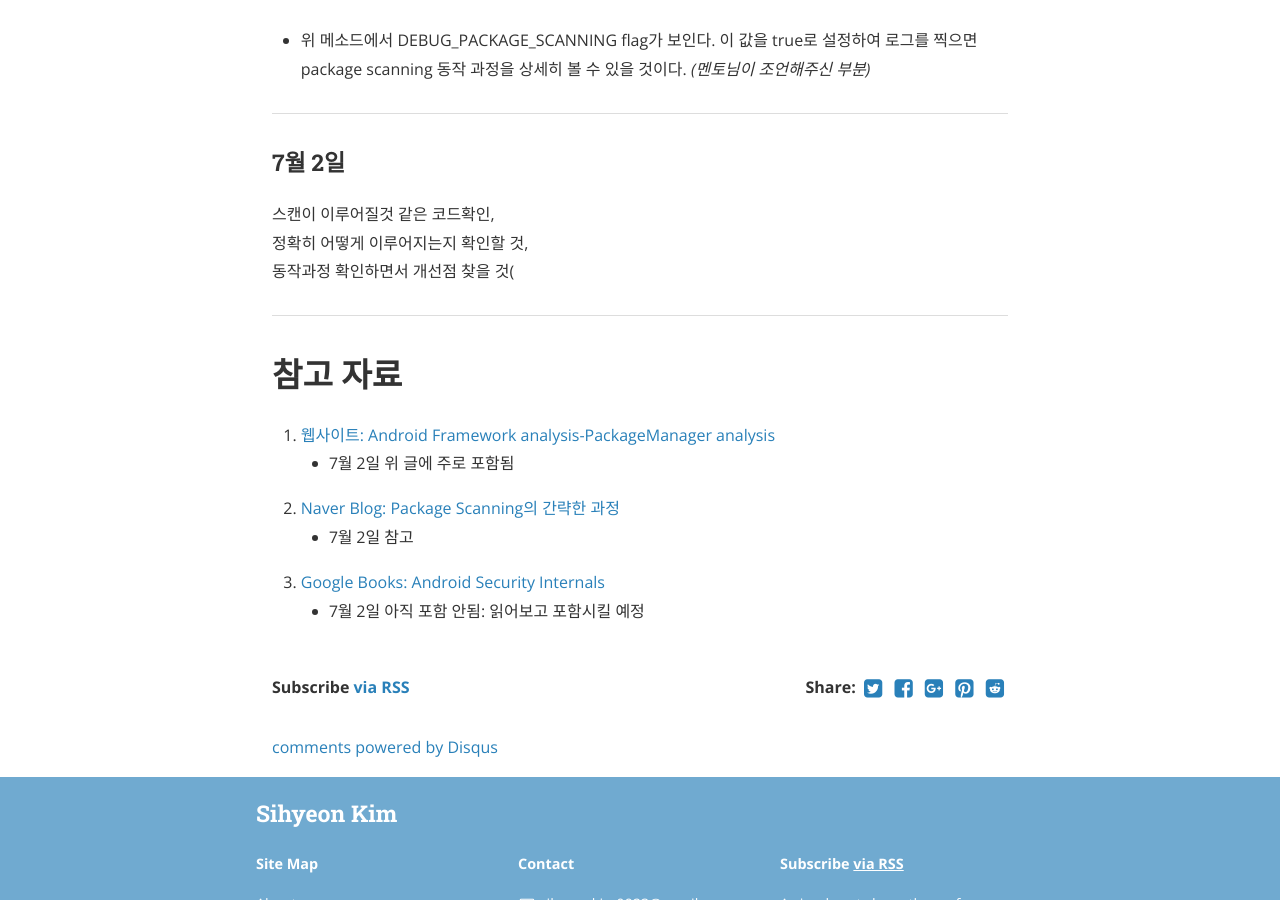
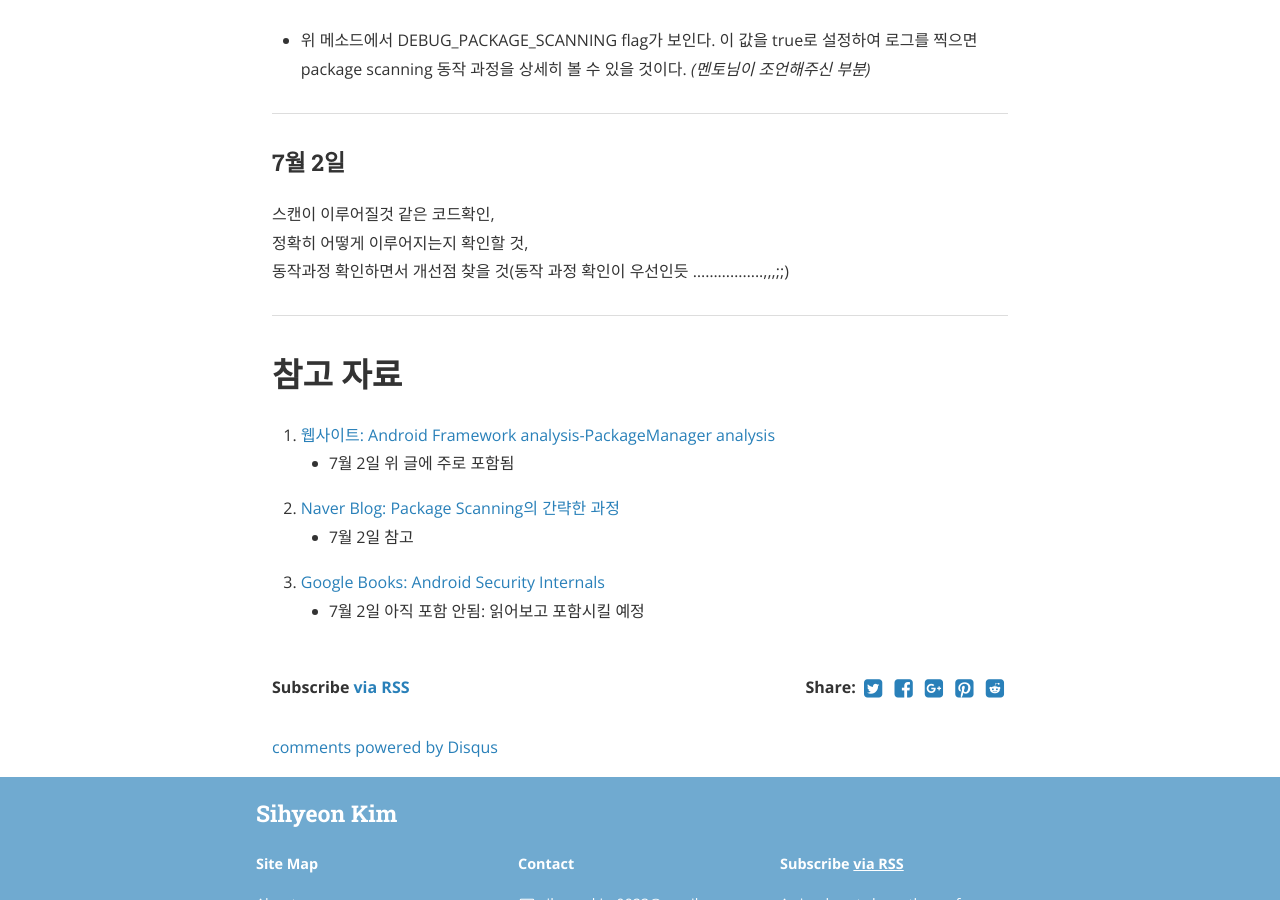
Before and after one commit to sihyeon-kim/sihyeon-kim.github.io, a Jekyll site: the page built from _posts/2019-07-02-Android-Package-Manager-#02-starting-from-system-server.markdown, in a window 1280 px wide and 900 px high, scrolled down 4069 px. Built offline with Jekyll 4.4.1, drawn with Linux system fonts in a browser that asks for light colours; nearby versions of some CDN libraries; comment, search, counter and statistics services are not loaded.

Commit message:
Update 2019-07-02-Android-Package-Manager-#02-starting-from-system-server.markdown

```diff
--- a/_posts/2019-07-02-Android-Package-Manager-#02-starting-from-system-server.markdown
+++ b/_posts/2019-07-02-Android-Package-Manager-#02-starting-from-system-server.markdown
@@ -151,7 +151,7 @@ categories: android-packagemanager
 ### 7월 2일
 스캔이 이루어질것 같은 코드확인,
 정확히 어떻게 이루어지는지 확인할 것,
-동작과정 확인하면서 개선점 찾을 것(
+동작과정 확인하면서 개선점 찾을 것(동작 과정 확인이 우선인듯 .................,,,;;)
 
 ---
 
```
